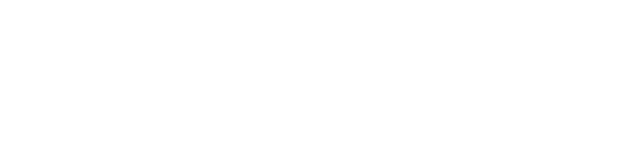
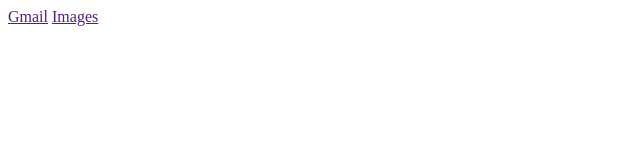
Before and after one commit to Diegofergamboa/Google-Clone, a plain HTML site: page index.html in a window 1280 px wide. Shown: the whole page, without its empty margins (0-640 px from the left). Drawn offline with Linux system fonts and the light colour scheme.

Commit message:
Update index.html

```diff
--- a/index.html
+++ b/index.html
@@ -10,8 +10,8 @@
 <body>
     <header>
         <nav>
-            <a href=""></a>
-            <a href=""></a>
+            <a href="">Gmail</a>
+            <a href="">Images</a>
             <a href=""></a>
         </nav>
     </header>
```
